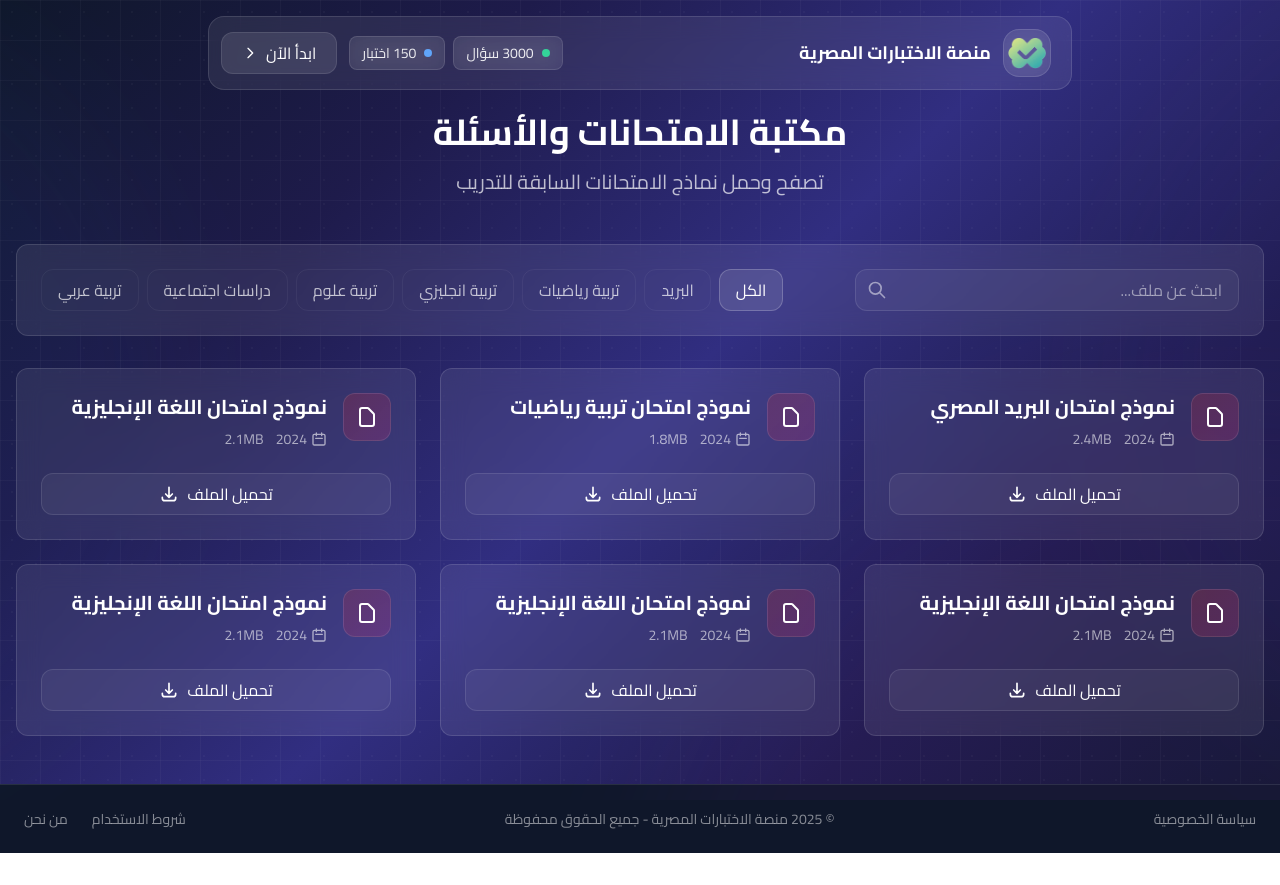
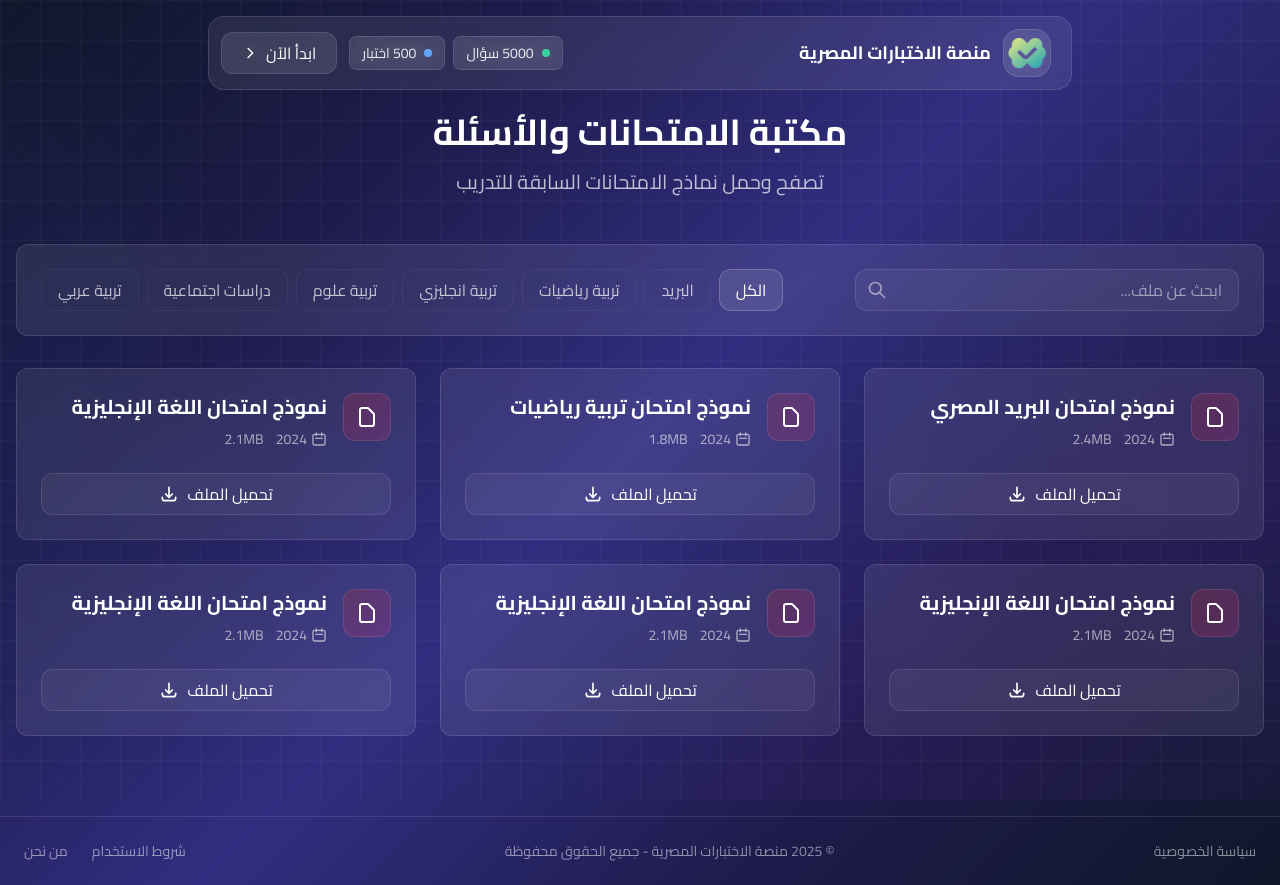
Before and after one commit to thomas-x-69/exams, a Next.js app: page /pdfs in a window 1280 px wide. Before the commit the page ends 853 px from the top, so only its background shows below. Built offline with nearby package versions, Linux system fonts and the light colour scheme.

Commit message:
fixed footer padding

```diff
--- a/components/Footer.js
+++ b/components/Footer.js
@@ -6,7 +6,7 @@ import Link from "next/link";
 
 const Footer = () => {
   return (
-    <footer className="w-full border-t border-white/10 py-6  mt-4 bg-[#0f172a]">
+    <footer className="w-full border-t border-white/10 py-6  mt-4 bg-[#0f172a] mb-0">
       <div className="max-w-7xl mx-auto px-4 sm:px-6">
         <div className="flex flex-col sm:flex-row justify-between items-center gap-4">
           {/* Links on the left */}
--- a/components/Header.js
+++ b/components/Header.js
@@ -56,7 +56,7 @@ const Header = ({ showSubjects, setShowSubjects }) => {
               <div className="relative group">
                 <div className="glass-effect px-3 py-1.5 rounded-lg border border-white/10 flex items-center gap-2 cursor-default">
                   <div className="w-2 h-2 bg-emerald-400 rounded-full animate-pulse"></div>
-                  <span className="text-white/90 text-sm">3000 سؤال</span>
+                  <span className="text-white/90 text-sm">5000 سؤال</span>
                 </div>
                 {/* Tooltip */}
                 <div className="absolute opacity-0 group-hover:opacity-100 transition-opacity duration-300 -bottom-10 right-0 z-50 px-3 py-2 text-xs bg-slate-900 text-white rounded-lg whitespace-nowrap shadow-lg border border-slate-700">
@@ -68,7 +68,7 @@ const Header = ({ showSubjects, setShowSubjects }) => {
                 <div className="glass-effect px-3 py-1.5 rounded-lg border border-white/10 flex items-center gap-2 cursor-default">
                   <div className="w-2 h-2 bg-blue-400 rounded-full"></div>
                   <span className="text-white/90 text-sm whitespace-nowrap">
-                    150 اختبار
+                    500 اختبار
                   </span>
                 </div>
                 {/* Tooltip */}
--- a/src/app/about/page.js
+++ b/src/app/about/page.js
@@ -277,7 +277,6 @@ export default function AboutUsPage() {
           </div>
         </div>
       </div>
-      <Footer />
     </>
   );
 }
--- a/src/app/layout.js
+++ b/src/app/layout.js
@@ -3,6 +3,7 @@ import { Cairo } from "next/font/google";
 import Script from "next/script";
 import { Providers } from "../../store/provider";
 import "./globals.css";
+import Footer from "../../components/Footer";
 
 // Optimize font loading with display swap
 const cairo = Cairo({
@@ -92,6 +93,7 @@ export default function RootLayout({ children }) {
             <main>{children}</main>
           </div>
         </Providers>
+        <Footer />
       </body>
     </html>
   );
--- a/src/app/page.js
+++ b/src/app/page.js
@@ -7,7 +7,6 @@ import Image from "next/image";
 import { usePathname } from "next/navigation";
 import ContactPopup from "../../components/ContactPopup";
 import Head from "next/head";
-import Footer from "../../components/Footer";
 
 // Memoized subject card component to prevent unnecessary re-renders
 // Memoized subject card component - improved responsiveness
@@ -1051,7 +1050,6 @@ export default function Home() {
 
         {/* Footer - Now using the component */}
       </div>
-      <Footer />
 
       {/* Schema for the exam platform */}
       <script
--- a/src/app/pdfs/page.js
+++ b/src/app/pdfs/page.js
@@ -3,7 +3,6 @@
 "use client";
 
 import React, { useState, useMemo, memo } from "react";
-import Footer from "../../../components/Footer";
 import Header from "../../../components/Header";
 
 const categories = [
@@ -260,7 +259,6 @@ export default function PDFsPage() {
           ))}
         </div>
       </div>
-      <Footer className="bottom-0 bg-[#0f172a] mb-0" />
     </>
   );
 }
--- a/src/app/privacy/page.js
+++ b/src/app/privacy/page.js
@@ -184,7 +184,6 @@ export default function PrivacyPolicy() {
           </div>
         </div>
       </div>
-      <Footer />
     </>
   );
 }
--- a/src/app/terms/page.js
+++ b/src/app/terms/page.js
@@ -145,7 +145,6 @@ export default function TermsOfService() {
           </div>
         </div>
       </div>
-      <Footer />
     </>
   );
 }
```
